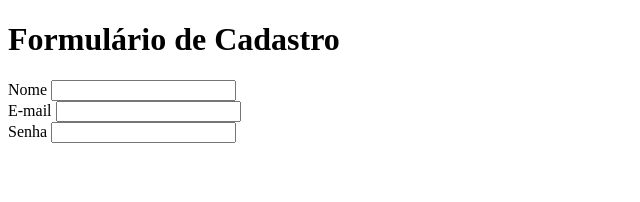
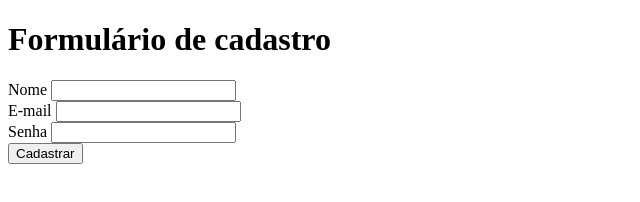
Before and after one commit to ViniSilv27/tarefa-front-end-ebac, a plain HTML site: page index.html in a window 1280 px wide. Shown: the whole page, without its empty margins (0-640 px from the left). Drawn offline with Linux system fonts and the light colour scheme.

Commit message:
correção do cadastrar

```diff
--- a/index.html
+++ b/index.html
@@ -7,7 +7,7 @@
 </head>
 <body>
     <header>
-    <h1>Formulário de Cadastro</h1>
+    <h1>Formulário de cadastro</h1>
     </header>
     <section>
         <label for="name" >Nome</label>
@@ -15,7 +15,8 @@
         <label for="email" >E-mail</label>
         <input id="email" type="email" > <br/>
         <label for="pasworrd" >Senha</label>
-        <input id="pasworrd" type="password" >
+        <input id="pasworrd" type="password" > <br/>
+        <button type="submit">Cadastrar</button>
     </section>
 </body>
 </html>
```
